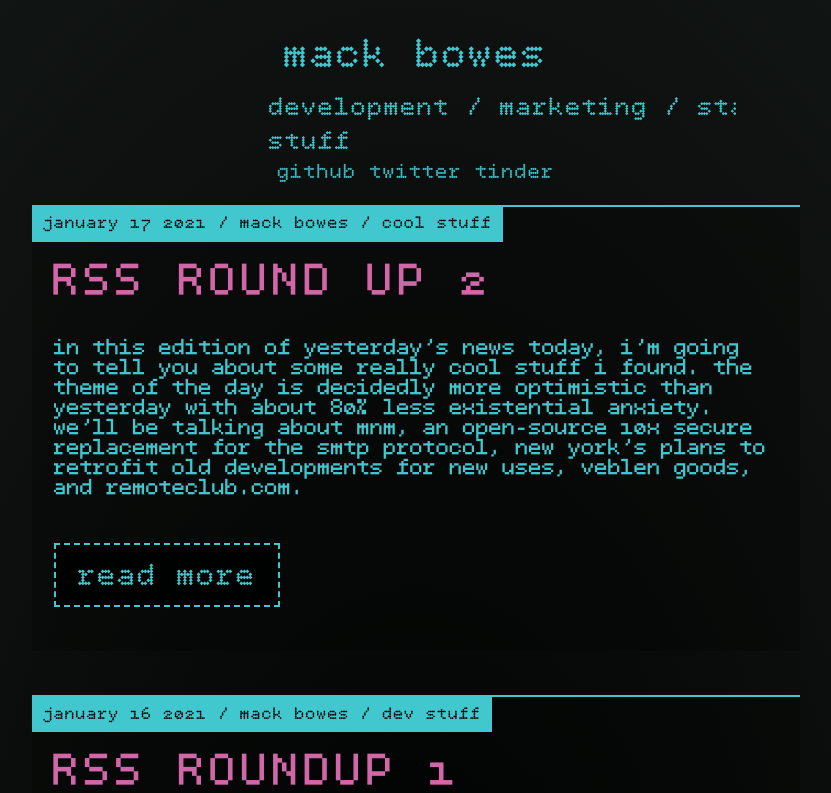
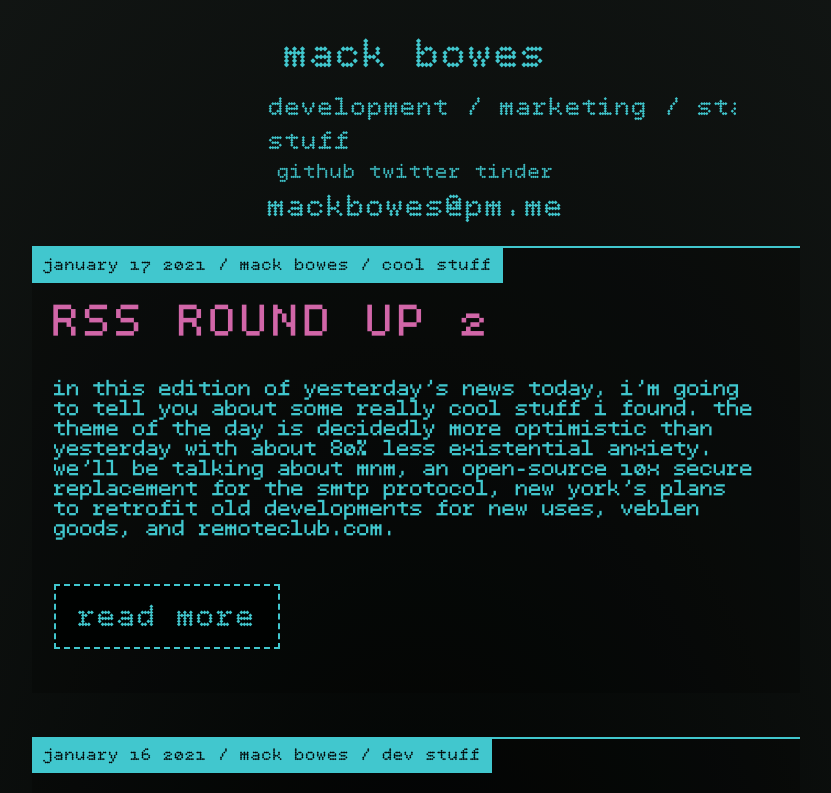
Before and after one commit to mackbowes/mackbowes.com, a Next.js app: page / in a window 1280 px wide. Shown: the top 793 px of the page, without its empty margins (224-1055 px from the left). Built offline with nearby package versions, Linux system fonts and the light colour scheme; a web font is replaced by a local one.

Commit message:
added protonmail address and ui states for scrollbars on mozilla.

```diff
--- a/components/Card.js
+++ b/components/Card.js
@@ -5,13 +5,19 @@ export default function Card(props) {
 
     const [show, setShow] = useState(false);
     const [buttonContent, setButtonContent] = useState('read more');
+    const [style, setStyle] = useState({  scrollbarWidth: `none`,
+        scrollbarColor: `var(--text) #d166a8`, height: `100%`})
 
     const handleClick = e => {
         setShow(!show);
         if (buttonContent === 'read more') {
             setButtonContent('read less');
+            setStyle({scrollbarWidth: `auto`,
+            scrollbarColor: `var(--text) #d166a8`, height: `500px`})
         } else {
             setButtonContent('read more');
+            setStyle({scrollbarWidth: `none`,
+            scrollbarColor: `var(--text) #d166a8`, height: `100%`})
         }
     }
 
@@ -28,7 +34,7 @@ export default function Card(props) {
         <article className={styles.card}>
         <h3 className={styles.cardTitle} onClick={handleClick}>{props.title}</h3>
         <h5 className={styles.cardInfo}>{props.info}</h5>
-        <div className={styles.cardContent}>
+        <div className={styles.cardContent} style={style}>
           {children(show)}
         </div>
         <button className={styles.cardButton} onClick={handleClick}>{buttonContent}</button>
--- a/components/card.module.css
+++ b/components/card.module.css
@@ -60,6 +60,8 @@
   overflow-y: scroll;
   cursor: ns-resize;
   text-transform: lowercase;
+  transition: all 0.25s linear;
+  padding-right: 1rem;
 }
 
 .card .cardContent p {
--- a/pages/index.js
+++ b/pages/index.js
@@ -1,3 +1,4 @@
+import {useState} from 'react';
 import Head from 'next/head';
 import { Link } from 'react-router-dom';
 import Card from '../components/Card';
@@ -6,7 +7,14 @@ import styles from '../styles/home.module.css';
 
 export default function Home() {
 
+  const [alertStyle, setAlert] = useState({display: `none`});
 
+  const giveEmail = e => {
+    e.preventDefault();
+    navigator.clipboard.writeText('mackbowes@pm.me');
+    setAlert({display: `block`, textAlign: `center`});
+    setTimeout(setAlert, 2500,{display: `none`});
+  }
 
   return (
     <div>
@@ -18,11 +26,14 @@ export default function Home() {
         <div>
         <h1>mack bowes</h1>
         <h2>development / marketing / start-up stuff</h2>
+
         <div style={{display: `block`, alignSelf: `center`, textAlign: `center`,}}>
           <a href="https://github.com/mackbowes" target="_blank">github</a>{' '}
           <a href="https://twitter.com/mackenziepbowes" target="_blank">twitter</a>{' '}
           <a href="https://go.tinder.com/KUbZnmACVMo-big%20mac" target="_blank">tinder</a>
         </div>
+        <h3><a href="mailto:mackbowes@pm.me" target="_blank" onClick={giveEmail}>mackbowes@pm.me</a></h3>
+        <p style={alertStyle}>email address copied to clipboard</p>
         </div>
       </header>
       <main className={styles.main}>
--- a/styles/globals.css
+++ b/styles/globals.css
@@ -31,6 +31,10 @@
 
 ::-webkit-scrollbar {
   display: none;
+}
+
+* {
+  scrollbar-width: none;
 }
 
 html,
```
